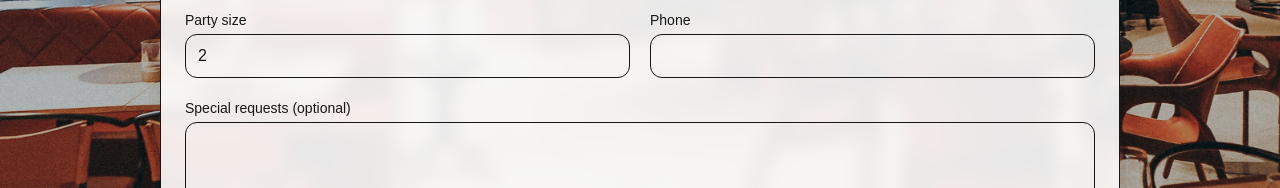
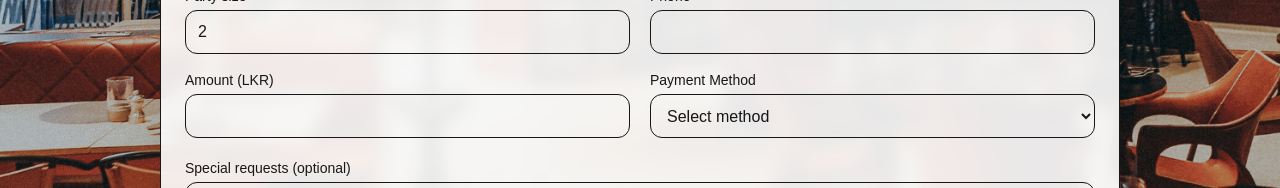
Before and after one commit to sulakshana2003/Ralahami-website, a Next.js app: page /reservation in a window 1280 px wide. Shown: the part 495-683 px from the top of the page. Built offline with nearby package versions, Linux system fonts and the light colour scheme; no server answers; the database is empty.

Commit message:
resev page finished

```diff
--- a/pages/api/reservations/index.ts
+++ b/pages/api/reservations/index.ts
@@ -3,20 +3,31 @@ import { z } from 'zod'
 import { dbConnect } from '@/lib/db'
 import Reservation from '@/models/Reservation'
 import { generateSlotsForDate, normalizeSlot } from '@/lib/slots'
-import { CAPACITY_PER_SLOT, MAX_PARTY_SIZE, MIN_PARTY_SIZE, BLACKOUT_DATES } from '@/lib/reservationConfig'
+import {
+  CAPACITY_PER_SLOT,
+  MAX_PARTY_SIZE,
+  MIN_PARTY_SIZE,
+  BLACKOUT_DATES
+} from '@/lib/reservationConfig'
 
 // ---- Validation ----
 const createSchema = z.object({
   name: z.string().min(1),
   email: z.string().email(),
-  phone: z.string()
-  .regex(/^\d+$/, { message: "Phone number must contain only digits" })
-  .refine((val) => !val.startsWith("-"), { message: "Phone number cannot be negative" })
-  .optional(),
-  date: z.string().regex(/^\d{4}-\d{2}-\d{2}$/),  // yyyy-mm-dd
-  time: z.string().regex(/^\d{2}:\d{2}$/),       // HH:mm
+  phone: z
+    .string()
+    .regex(/^\d+$/, { message: 'Phone number must contain only digits' })
+    .refine((val) => !val.startsWith('-'), { message: 'Phone number cannot be negative' })
+    .optional(),
+  date: z.string().regex(/^\d{4}-\d{2}-\d{2}$/), // yyyy-mm-dd
+  time: z.string().regex(/^\d{2}:\d{2}$/), // HH:mm
   partySize: z.number().int().min(MIN_PARTY_SIZE).max(MAX_PARTY_SIZE),
-  notes: z.string().max(500).optional()
+  notes: z.string().max(500).optional(),
+
+  // 🆕 Payment fields
+  paymentStatus: z.enum(['pending', 'paid', 'unpaid']).default('pending'),
+  paymentMethod: z.enum(['cash', 'card', 'online']).optional(),
+  amount: z.number().min(0).optional()
 })
 
 export default async function handler(req: NextApiRequest, res: NextApiResponse) {
@@ -25,8 +36,10 @@ export default async function handler(req: NextApiRequest, res: NextApiResponse)
   if (req.method === 'GET') {
     // /api/reservations?date=yyyy-mm-dd
     const date = String(req.query.date || '')
-    if (!/^\d{4}-\d{2}-\d{2}$/.test(date)) return res.status(400).json({ message: 'Invalid date' })
-    if (BLACKOUT_DATES.has(date)) return res.status(200).json({ slots: [], capacity: CAPACITY_PER_SLOT })
+    if (!/^\d{4}-\d{2}-\d{2}$/.test(date))
+      return res.status(400).json({ message: 'Invalid date' })
+    if (BLACKOUT_DATES.has(date))
+      return res.status(200).json({ slots: [], capacity: CAPACITY_PER_SLOT })
 
     const baseSlots = generateSlotsForDate(date)
     const counts = await Reservation.aggregate([
@@ -35,9 +48,9 @@ export default async function handler(req: NextApiRequest, res: NextApiResponse)
     ])
 
     const usedBySlot: Record<string, number> = {}
-    counts.forEach(c => (usedBySlot[c._id] = c.total))
+    counts.forEach((c) => (usedBySlot[c._id] = c.total))
 
-    const slots = baseSlots.map(s => ({
+    const slots = baseSlots.map((s) => ({
       time: s,
       remaining: Math.max(CAPACITY_PER_SLOT - (usedBySlot[s] || 0), 0)
     }))
@@ -50,7 +63,8 @@ export default async function handler(req: NextApiRequest, res: NextApiResponse)
       const body = createSchema.parse(req.body)
       const slot = normalizeSlot(body.time)
 
-      if (BLACKOUT_DATES.has(body.date)) return res.status(400).json({ message: 'Date not bookable' })
+      if (BLACKOUT_DATES.has(body.date))
+        return res.status(400).json({ message: 'Date not bookable' })
 
       // capacity check
       const agg = await Reservation.aggregate([
@@ -60,10 +74,12 @@ export default async function handler(req: NextApiRequest, res: NextApiResponse)
       const used = agg[0]?.total || 0
       const remaining = CAPACITY_PER_SLOT - used
       if (remaining < body.partySize) {
-        return res.status(409).json({ message: 'Not enough capacity for this time. Please pick another slot.' })
+        return res
+          .status(409)
+          .json({ message: 'Not enough capacity for this time. Please pick another slot.' })
       }
 
-      // Create reservation (attach userId from session via header/route if you want)
+      // 🆕 Create reservation with payment info
       const doc = await Reservation.create({
         name: body.name,
         email: body.email,
@@ -72,7 +88,10 @@ export default async function handler(req: NextApiRequest, res: NextApiResponse)
         slot,
         partySize: body.partySize,
         notes: body.notes,
-        status: 'confirmed'
+        status: 'confirmed',
+        paymentStatus: body.paymentStatus,
+        paymentMethod: body.paymentMethod,
+        amount: body.amount || 0
       })
 
       return res.status(201).json({ id: String(doc._id) })
--- a/pages/reservation.tsx
+++ b/pages/reservation.tsx
@@ -20,6 +20,12 @@ export default function ReservationPage() {
   const [partySize, setPartySize] = useState(2)
   const [time, setTime] = useState('')
   const [notes, setNotes] = useState('')
+
+  // 🆕 payment states
+  const [paymentMethod, setPaymentMethod] = useState('')
+  const [paymentStatus, setPaymentStatus] = useState<'pending' | 'paid' | 'unpaid'>('pending')
+  const [amount, setAmount] = useState<number | ''>('')
+
   const [submitting, setSubmitting] = useState(false)
   const [successId, setSuccessId] = useState<string | null>(null)
   const [error, setError] = useState<string | null>(null)
@@ -67,7 +73,18 @@ export default function ReservationPage() {
       const r = await fetch('/api/reservations', {
         method: 'POST',
         headers: { 'Content-Type': 'application/json' },
-        body: JSON.stringify({ name, email, phone, date, time, partySize, notes }),
+        body: JSON.stringify({
+          name,
+          email,
+          phone,
+          date,
+          time,
+          partySize,
+          notes,
+          paymentMethod,
+          paymentStatus,
+          amount: amount === '' ? 0 : Number(amount)
+        }),
       })
       const j = await r.json()
       if (!r.ok) throw new Error(j?.message || 'Reservation failed')
@@ -88,13 +105,9 @@ export default function ReservationPage() {
         className="relative pt-28 pb-16 min-h-screen bg-cover bg-center"
         style={{ backgroundImage: "url('/images/reservation-bg.png')" }}
       >
-  {/* dark overlay */}
         <div className="absolute inset-0 bg-black/25" />
 
-  {/* content above overlay */}
         <div className="relative mx-auto w-full max-w-5xl px-4 sm:px-6 lg:px-8">
-    ...
-
           <div className="mb-8 text-center bg-white/90 backdrop-blur rounded-xl p-6 shadow-lg mx-auto max-w-3xl">
             <p className="text-xs tracking-[0.25em] text-amber-600 uppercase">Reservation</p>
             <h1 className="mt-2 text-4xl font-semibold">Book a Table</h1>
@@ -102,7 +115,6 @@ export default function ReservationPage() {
               Select a date & time, tell us your party size, and we’ll save your table!
             </p>
           </div>
-
 
           {successId ? (
             <div className="rounded-2xl border border-green-200 bg-green-50 p-6">
@@ -120,7 +132,6 @@ export default function ReservationPage() {
               onSubmit={onSubmit}
               className="grid gap-5 rounded-2xl border p-6 sm:grid-cols-2 bg-white/90 backdrop-blur shadow-xl"
             >
-
               {/* Left column */}
               <div className="space-y-4">
                 <div>
@@ -149,6 +160,16 @@ export default function ReservationPage() {
                          className="mt-1 w-full rounded-xl border px-3 h-11"
                          value={partySize} onChange={(e) => setPartySize(Number(e.target.value))} required />
                 </div>
+
+                {/* 🆕 Amount */}
+                <div>
+                  <label className="block text-sm font-medium">Amount (LKR)</label>
+                  <input type="number"
+                         className="mt-1 w-full rounded-xl border px-3 h-11"
+                         min={0}
+                         value={amount}
+                         onChange={(e) => setAmount(e.target.value === '' ? '' : Number(e.target.value))} />
+                </div>
               </div>
 
               {/* Right column */}
@@ -166,7 +187,7 @@ export default function ReservationPage() {
                 </div>
 
                 <div>
-                  <label className="block text-sm font-medium">Phone </label>
+                  <label className="block text-sm font-medium">Phone</label>
                   <input
                     type="tel"
                     inputMode="numeric"
@@ -188,6 +209,35 @@ export default function ReservationPage() {
                     }}
                   />
                 </div>
+
+                {/* 🆕 Payment Method */}
+                <div>
+                  <label className="block text-sm font-medium">Payment Method</label>
+                  <select
+                    className="mt-1 w-full rounded-xl border px-3 h-11"
+                    value={paymentMethod}
+                    onChange={(e) => setPaymentMethod(e.target.value)}
+                  >
+                    <option value="">Select method</option>
+                    <option value="cash">Cash</option>
+                    <option value="card">Card</option>
+                    <option value="online">Online</option>
+                  </select>
+                </div>
+
+                {/* 🆕 Payment Status */}
+                {/* <div>
+                  <label className="block text-sm font-medium">Payment Status</label>
+                  <select
+                    className="mt-1 w-full rounded-xl border px-3 h-11"
+                    value={paymentStatus}
+                    onChange={(e) => setPaymentStatus(e.target.value as any)}
+                  >
+                    <option value="pending">Pending</option>
+                    <option value="paid">Paid</option>
+                    <option value="unpaid">Unpaid</option>
+                  </select>
+                </div> */}
               </div>
 
               <div className="sm:col-span-2">
```
Lines whose indentation alone changed are shown as unchanged.
